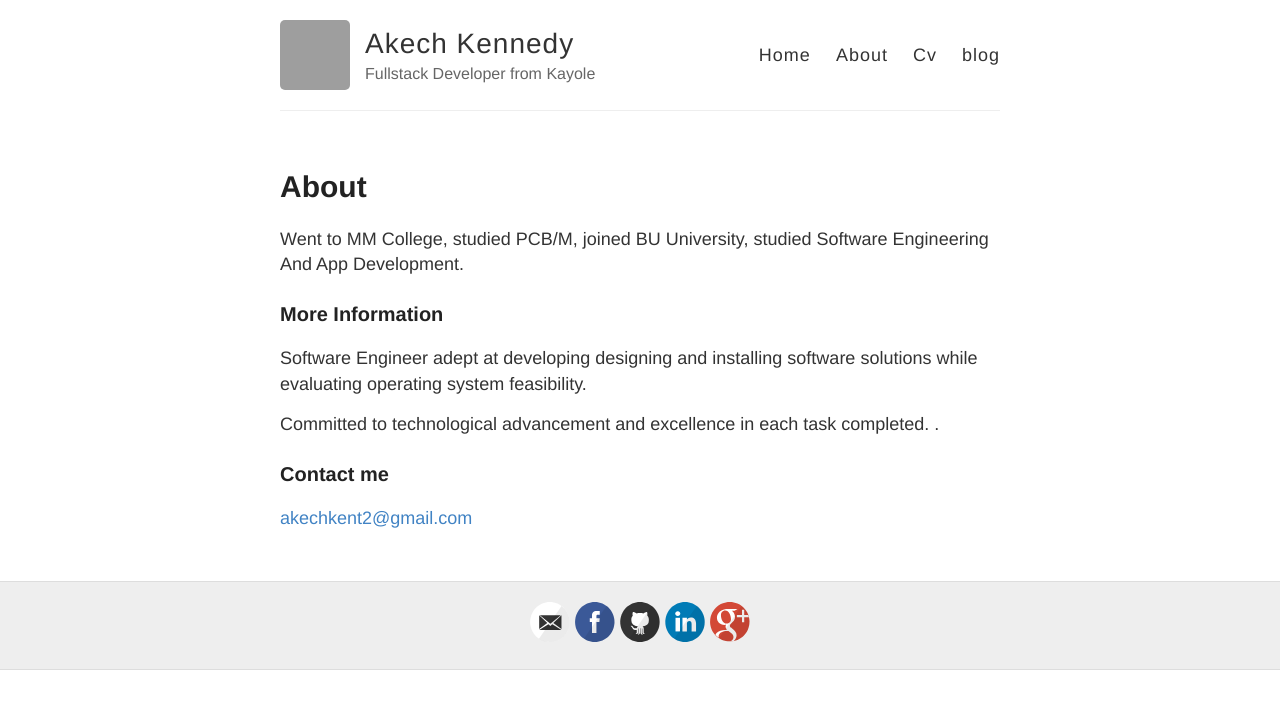
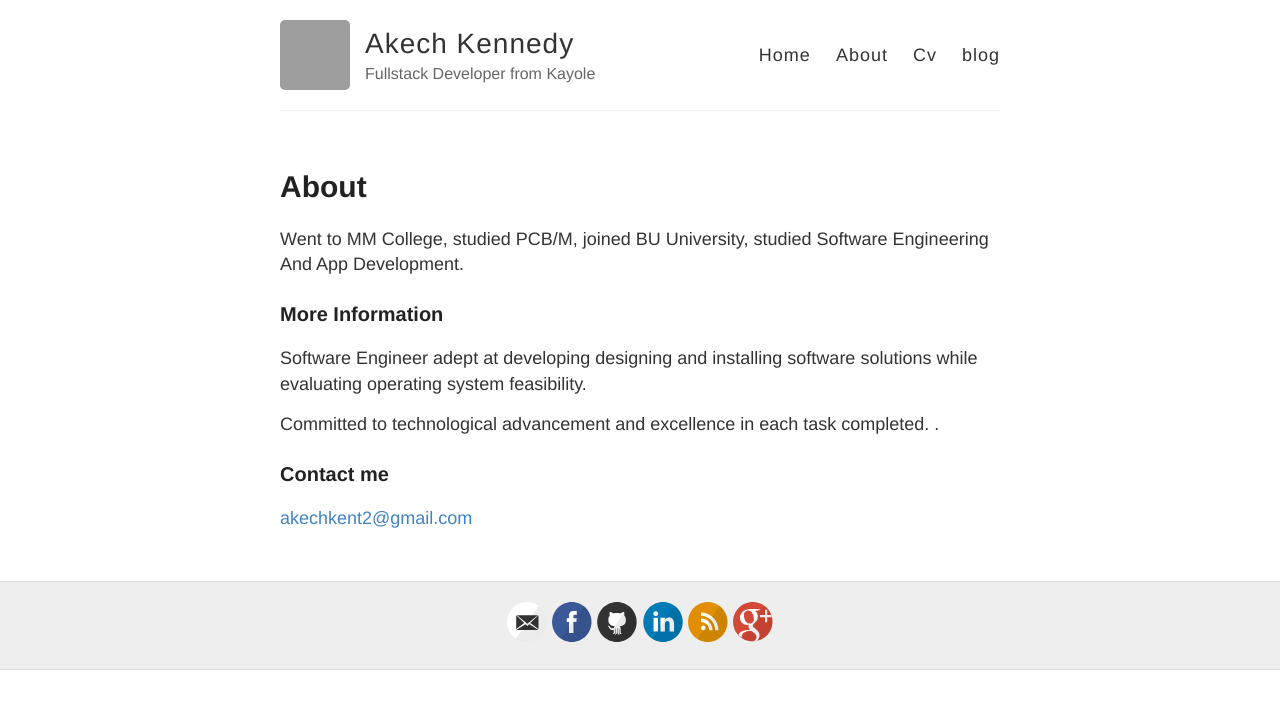
Before and after one commit to akechkent/akechkent.github.io, a Jekyll site: the page built from about.md, in a window 1280 px wide. Shown: the top 709 px of the page. Built offline with Jekyll 4.4.1, drawn with Linux system fonts in a browser that asks for light colours; grey boxes are pictures that could not be loaded.

Commit message:
Update _config.yml

```diff
--- a/_config.yml
+++ b/_config.yml
@@ -25,7 +25,7 @@ footer-links:
   instagram:
   linkedin: www.linkedin.com/in/kennedy-akech-
   pinterest:
-  rss: # just type anything here for a working RSS icon
+  rss: xyz
   twitter:
   stackoverflow: # your stackoverflow profile, e.g. "users/50476/bart-kiers"
   youtube: # channel/<your_long_string> or user/<user-name>
```
